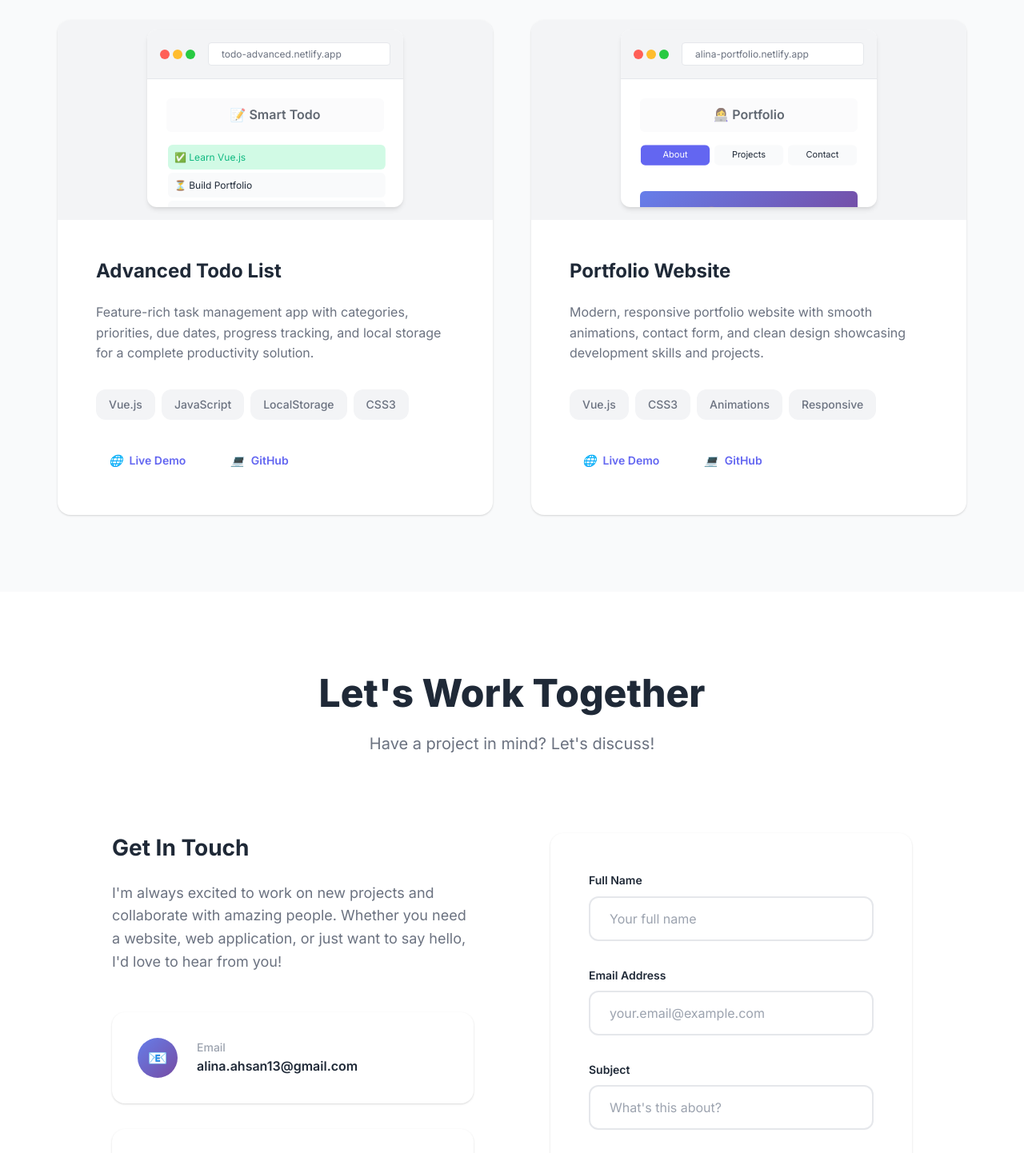
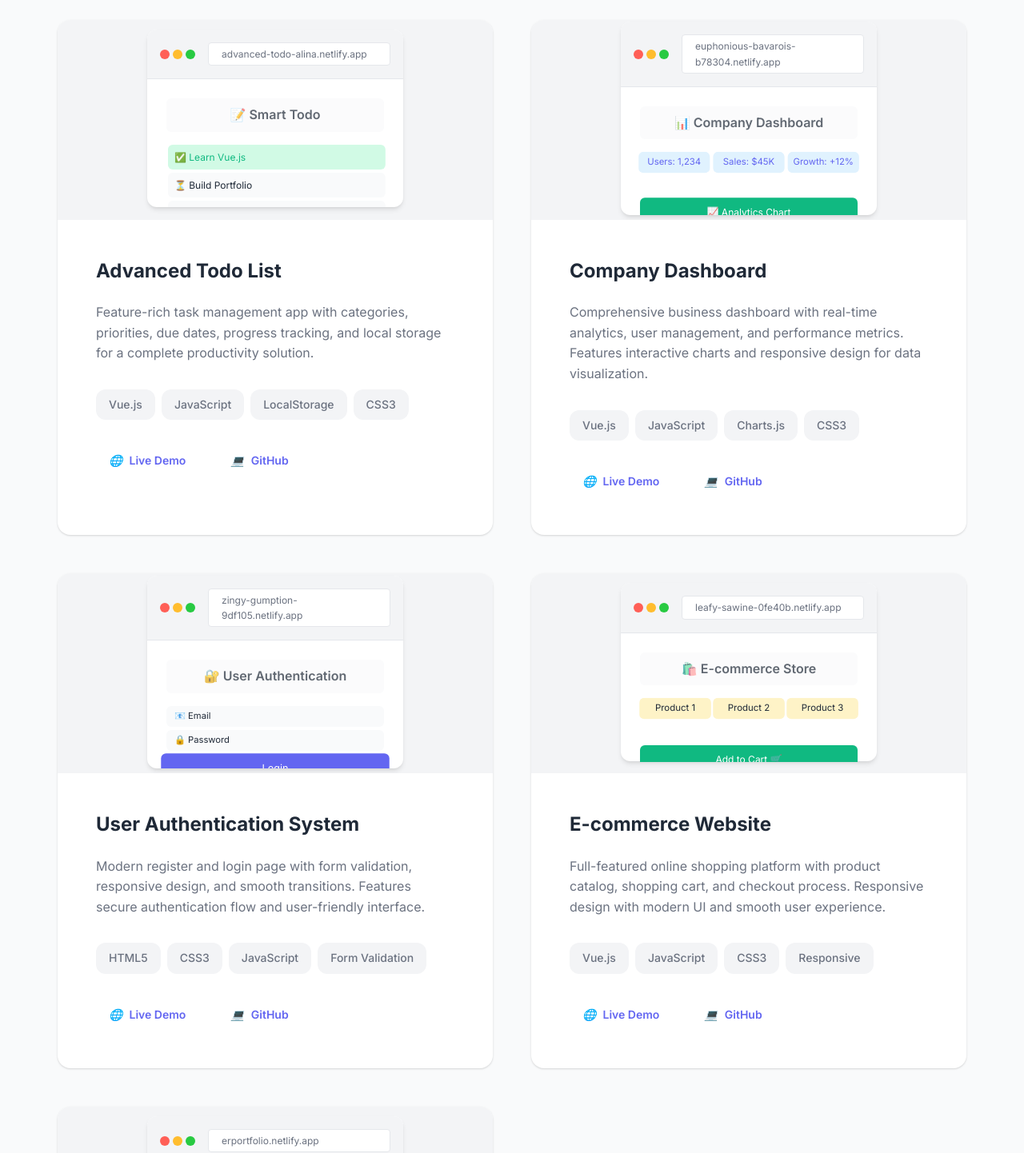
Before and after one commit to erAlinaAhsan/Portfolio, a Vue app: page / in a window 1280 px wide. Shown: the part 5640-7082 px from the top of the page at 80% size. Built offline with nearby package versions, Linux system fonts and the light colour scheme.

Commit message:
Add 4 new projects with real URLs - Portfolio now showcases 7 complete projects with animations

```diff
--- a/src/App.vue
+++ b/src/App.vue
@@ -401,7 +401,7 @@ onMounted(() => {
                 <a href="https://maelectricals-demo.netlify.app" class="project-link" target="_blank">
                   <i class="icon">🌐</i> Live Demo
                 </a>
-                <a href="https://github.com/alina/ma-electricals" class="project-link" target="_blank">
+                <a href="https://github.com/erAlinaAhsan/ma-electricals" class="project-link" target="_blank">
                   <i class="icon">💻</i> GitHub
                 </a>
               </div>
@@ -451,7 +451,7 @@ onMounted(() => {
                 <a href="https://hirfat-demo.netlify.app" class="project-link" target="_blank">
                   <i class="icon">🌐</i> Live Demo
                 </a>
-                <a href="https://github.com/alina/hirfat" class="project-link" target="_blank">
+                <a href="https://github.com/erAlinaAhsan/hirfat" class="project-link" target="_blank">
                   <i class="icon">💻</i> GitHub
                 </a>
               </div>
@@ -469,7 +469,7 @@ onMounted(() => {
                       <span></span>
                       <span></span>
                     </div>
-                    <div class="browser-url">todo-advanced.netlify.app</div>
+                    <div class="browser-url">advanced-todo-alina.netlify.app</div>
                   </div>
                   <div class="browser-content">
                     <div class="demo-content todo-demo">
@@ -501,14 +501,14 @@ onMounted(() => {
                 <a href="https://advanced-todo-alina.netlify.app" class="project-link" target="_blank">
                   <i class="icon">🌐</i> Live Demo
                 </a>
-                <a href="https://github.com/alina/advanced-todo" class="project-link" target="_blank">
+                <a href="https://github.com/erAlinaAhsan/advanced-todo" class="project-link" target="_blank">
                   <i class="icon">💻</i> GitHub
                 </a>
               </div>
             </div>
           </div>
 
-          <!-- Project 4: Portfolio Website -->
+          <!-- Project 4: Company Dashboard -->
           <div class="project-card">
             <div class="project-image">
               <div class="project-demo">
@@ -519,7 +519,157 @@ onMounted(() => {
                       <span></span>
                       <span></span>
                     </div>
-                    <div class="browser-url">alina-portfolio.netlify.app</div>
+                    <div class="browser-url">euphonious-bavarois-b78304.netlify.app</div>
+                  </div>
+                  <div class="browser-content">
+                    <div class="demo-content dashboard-demo">
+                      <div class="demo-header">📊 Company Dashboard</div>
+                      <div class="demo-metrics">
+                        <div class="metric-card">Users: 1,234</div>
+                        <div class="metric-card">Sales: $45K</div>
+                        <div class="metric-card">Growth: +12%</div>
+                      </div>
+                      <div class="demo-chart">📈 Analytics Chart</div>
+                    </div>
+                  </div>
+                </div>
+              </div>
+            </div>
+            <div class="project-content">
+              <h3 class="project-title">Company Dashboard</h3>
+              <p class="project-description">
+                Comprehensive business dashboard with real-time analytics, user management, and performance
+                metrics. Features interactive charts and responsive design for data visualization.
+              </p>
+              <div class="project-tech">
+                <span class="tech-tag">Vue.js</span>
+                <span class="tech-tag">JavaScript</span>
+                <span class="tech-tag">Charts.js</span>
+                <span class="tech-tag">CSS3</span>
+              </div>
+              <div class="project-links">
+                <a href="https://euphonious-bavarois-b78304.netlify.app/" class="project-link" target="_blank">
+                  <i class="icon">🌐</i> Live Demo
+                </a>
+                <a href="https://github.com/erAlinaAhsan/company-dashboard" class="project-link" target="_blank">
+                  <i class="icon">💻</i> GitHub
+                </a>
+              </div>
+            </div>
+          </div>
+
+          <!-- Project 5: Register/Login Page -->
+          <div class="project-card">
+            <div class="project-image">
+              <div class="project-demo">
+                <div class="demo-browser">
+                  <div class="browser-header">
+                    <div class="browser-buttons">
+                      <span></span>
+                      <span></span>
+                      <span></span>
+                    </div>
+                    <div class="browser-url">zingy-gumption-9df105.netlify.app</div>
+                  </div>
+                  <div class="browser-content">
+                    <div class="demo-content auth-demo">
+                      <div class="demo-header">🔐 User Authentication</div>
+                      <div class="demo-form">
+                        <div class="form-field">📧 Email</div>
+                        <div class="form-field">🔒 Password</div>
+                        <div class="auth-button">Login</div>
+                      </div>
+                      <div class="demo-toggle">Register → Login</div>
+                    </div>
+                  </div>
+                </div>
+              </div>
+            </div>
+            <div class="project-content">
+              <h3 class="project-title">User Authentication System</h3>
+              <p class="project-description">
+                Modern register and login page with form validation, responsive design, and smooth
+                transitions. Features secure authentication flow and user-friendly interface.
+              </p>
+              <div class="project-tech">
+                <span class="tech-tag">HTML5</span>
+                <span class="tech-tag">CSS3</span>
+                <span class="tech-tag">JavaScript</span>
+                <span class="tech-tag">Form Validation</span>
+              </div>
+              <div class="project-links">
+                <a href="https://zingy-gumption-9df105.netlify.app/" class="project-link" target="_blank">
+                  <i class="icon">🌐</i> Live Demo
+                </a>
+                <a href="https://github.com/erAlinaAhsan/user-auth" class="project-link" target="_blank">
+                  <i class="icon">💻</i> GitHub
+                </a>
+              </div>
+            </div>
+          </div>
+
+          <!-- Project 6: E-commerce Website -->
+          <div class="project-card">
+            <div class="project-image">
+              <div class="project-demo">
+                <div class="demo-browser">
+                  <div class="browser-header">
+                    <div class="browser-buttons">
+                      <span></span>
+                      <span></span>
+                      <span></span>
+                    </div>
+                    <div class="browser-url">leafy-sawine-0fe40b.netlify.app</div>
+                  </div>
+                  <div class="browser-content">
+                    <div class="demo-content ecommerce-demo">
+                      <div class="demo-header">🛍️ E-commerce Store</div>
+                      <div class="demo-products">
+                        <div class="product-item">Product 1</div>
+                        <div class="product-item">Product 2</div>
+                        <div class="product-item">Product 3</div>
+                      </div>
+                      <div class="demo-actions">Add to Cart 🛒</div>
+                    </div>
+                  </div>
+                </div>
+              </div>
+            </div>
+            <div class="project-content">
+              <h3 class="project-title">E-commerce Website</h3>
+              <p class="project-description">
+                Full-featured online shopping platform with product catalog, shopping cart, and checkout
+                process. Responsive design with modern UI and smooth user experience.
+              </p>
+              <div class="project-tech">
+                <span class="tech-tag">Vue.js</span>
+                <span class="tech-tag">JavaScript</span>
+                <span class="tech-tag">CSS3</span>
+                <span class="tech-tag">Responsive</span>
+              </div>
+              <div class="project-links">
+                <a href="https://leafy-sawine-0fe40b.netlify.app/" class="project-link" target="_blank">
+                  <i class="icon">🌐</i> Live Demo
+                </a>
+                <a href="https://github.com/erAlinaAhsan/ecommerce-website" class="project-link" target="_blank">
+                  <i class="icon">💻</i> GitHub
+                </a>
+              </div>
+            </div>
+          </div>
+
+          <!-- Project 7: Portfolio Website -->
+          <div class="project-card">
+            <div class="project-image">
+              <div class="project-demo">
+                <div class="demo-browser">
+                  <div class="browser-header">
+                    <div class="browser-buttons">
+                      <span></span>
+                      <span></span>
+                      <span></span>
+                    </div>
+                    <div class="browser-url">erportfolio.netlify.app</div>
                   </div>
                   <div class="browser-content">
                     <div class="demo-content portfolio-demo">
@@ -548,10 +698,10 @@ onMounted(() => {
                 <span class="tech-tag">Responsive</span>
               </div>
               <div class="project-links">
-                <a href="https://alina-portfolio-demo.netlify.app" class="project-link" target="_blank">
+                <a href="https://erportfolio.netlify.app/" class="project-link" target="_blank">
                   <i class="icon">🌐</i> Live Demo
                 </a>
-                <a href="https://github.com/alina/portfolio" class="project-link" target="_blank">
+                <a href="https://github.com/erAlinaAhsan/portfolio" class="project-link" target="_blank">
                   <i class="icon">💻</i> GitHub
                 </a>
               </div>
--- a/src/style.css
+++ b/src/style.css
@@ -836,6 +836,138 @@ h1, h2, h3, h4, h5, h6 {
   66% { transform: scale(0.98); }
 }
 
+/* New project animations */
+.dashboard-demo .demo-metrics {
+  display: grid;
+  grid-template-columns: repeat(3, 1fr);
+  gap: 4px;
+  margin-bottom: var(--space-sm);
+  animation: metricsUpdate 3s ease-in-out infinite;
+}
+
+.dashboard-demo .metric-card {
+  padding: 4px;
+  background: #e0f2fe;
+  border-radius: var(--radius-sm);
+  font-size: 0.7rem;
+  text-align: center;
+  color: var(--primary);
+}
+
+.dashboard-demo .demo-chart {
+  padding: var(--space-xs);
+  background: var(--success);
+  color: white;
+  border-radius: var(--radius-sm);
+  text-align: center;
+  font-size: 0.75rem;
+  animation: chartGrow 2.5s ease-in-out infinite;
+}
+
+@keyframes metricsUpdate {
+  0%, 100% { transform: scale(1); }
+  50% { transform: scale(1.02); }
+}
+
+@keyframes chartGrow {
+  0%, 100% { transform: scaleY(1); }
+  50% { transform: scaleY(1.1); }
+}
+
+.auth-demo .demo-form {
+  display: flex;
+  flex-direction: column;
+  gap: 4px;
+  margin-bottom: var(--space-sm);
+}
+
+.auth-demo .form-field {
+  padding: 4px var(--space-xs);
+  background: var(--bg-secondary);
+  border-radius: var(--radius-sm);
+  font-size: 0.7rem;
+  animation: formFocus 4s ease-in-out infinite;
+}
+
+.auth-demo .auth-button {
+  padding: var(--space-xs);
+  background: var(--primary);
+  color: white;
+  border-radius: var(--radius-sm);
+  text-align: center;
+  font-size: 0.75rem;
+  animation: buttonPulse 2s ease-in-out infinite;
+}
+
+.auth-demo .demo-toggle {
+  padding: 4px;
+  background: var(--bg-tertiary);
+  border-radius: var(--radius-sm);
+  text-align: center;
+  font-size: 0.7rem;
+  color: var(--text-secondary);
+  animation: toggleSwitch 3s ease-in-out infinite;
+}
+
+@keyframes formFocus {
+  0%, 100% { border-left: 2px solid transparent; }
+  33% { border-left: 2px solid var(--primary); }
+  66% { border-left: 2px solid transparent; }
+}
+
+@keyframes buttonPulse {
+  0%, 100% { transform: scale(1); }
+  50% { transform: scale(1.05); }
+}
+
+@keyframes toggleSwitch {
+  0%, 100% { opacity: 1; }
+  50% { opacity: 0.7; }
+}
+
+.ecommerce-demo .demo-products {
+  display: grid;
+  grid-template-columns: repeat(3, 1fr);
+  gap: 4px;
+  margin-bottom: var(--space-sm);
+  animation: productsSlide 3.5s ease-in-out infinite;
+}
+
+.ecommerce-demo .product-item {
+  padding: 4px;
+  background: #fef3c7;
+  border-radius: var(--radius-sm);
+  font-size: 0.7rem;
+  text-align: center;
+  animation: productHover 2s ease-in-out infinite;
+}
+
+.ecommerce-demo .demo-actions {
+  padding: var(--space-xs);
+  background: var(--accent);
+  color: white;
+  border-radius: var(--radius-sm);
+  text-align: center;
+  font-size: 0.75rem;
+  animation: cartBounce 2.5s ease-in-out infinite;
+}
+
+@keyframes productsSlide {
+  0%, 100% { transform: translateX(0); }
+  50% { transform: translateX(2px); }
+}
+
+@keyframes productHover {
+  0%, 100% { transform: scale(1); }
+  50% { transform: scale(1.02); }
+}
+
+@keyframes cartBounce {
+  0%, 100% { transform: translateY(0); }
+  25% { transform: translateY(-2px); }
+  75% { transform: translateY(1px); }
+}
+
 .project-content {
   padding: var(--space-xl);
 }
```
